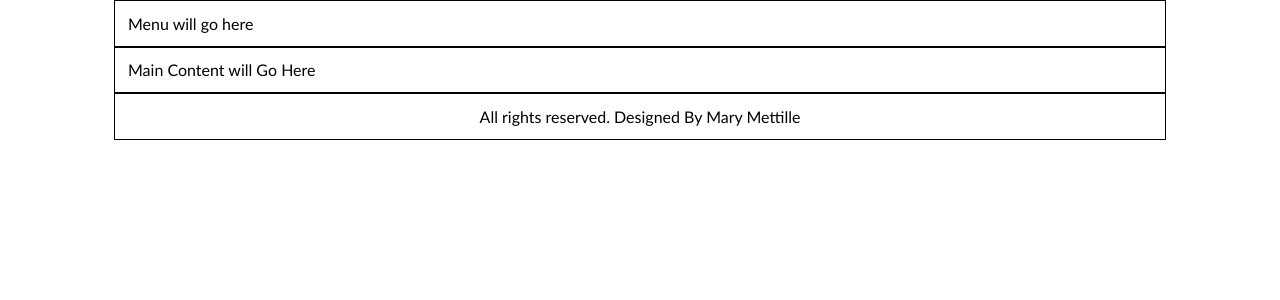
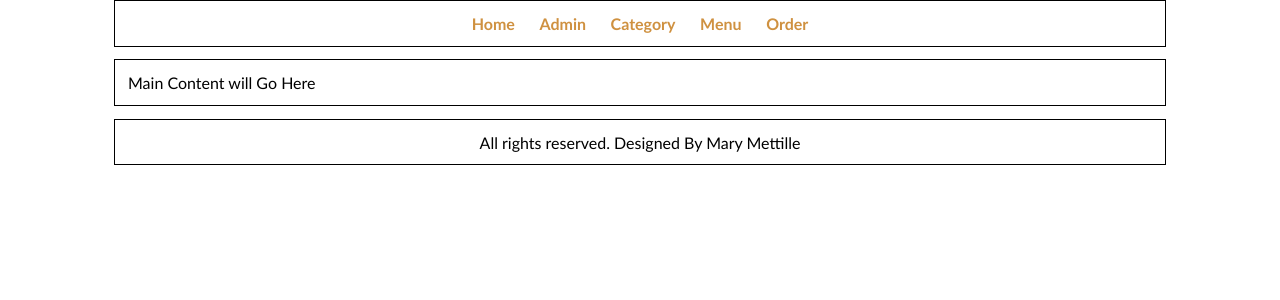
Before and after one commit to MMettille/cafe-java, a PHP site: page /admin/index.php in a window 1280 px wide. Shown: the top 300 px of the page. Run offline with PHP 8.4, Linux system fonts and the light colour scheme.

Commit message:
Added Custom coloring to menu/nav bar

```diff
--- a/admin/index.php
+++ b/admin/index.php
@@ -7,9 +7,15 @@
 
     <body>
         <! -- Menu Section Starts -->
-        <div class="menu">
+        <div class="menu text-center">
             <div class="wrapper">
-            Menu will go here
+                <ul>
+                    <li><a href="">Home</a></li>
+                    <li><a href="">Admin</a></li>
+                    <li><a href="">Category</a></li>
+                    <li><a href="">Menu</a></li>
+                    <li><a href="">Order</a></li>
+                </ul>
             </div>
         </div>
         <! -- Menu Section Ends -->
--- a/css/admin.css
+++ b/css/admin.css
@@ -32,7 +32,27 @@ a{
     text-decoration: none;
     color: black;
 }
-/* CSS for Footer */
-.footer{
-    background-color: ;
+
+/* CSS for Menu */
+.menu ul {
+    list-style-type: none;
 }
+
+.menu ul li{
+    display: inline;
+    padding: 1%;
+}
+
+.menu ul li a{
+    color: #CF9140;
+    font-weight: bold;
+}
+
+.menu ul li a:hover{
+    color: #894E00
+}
+
+/* CSS for Main Content */
+.main-content{
+    margin: 1% 0;
+}
```
